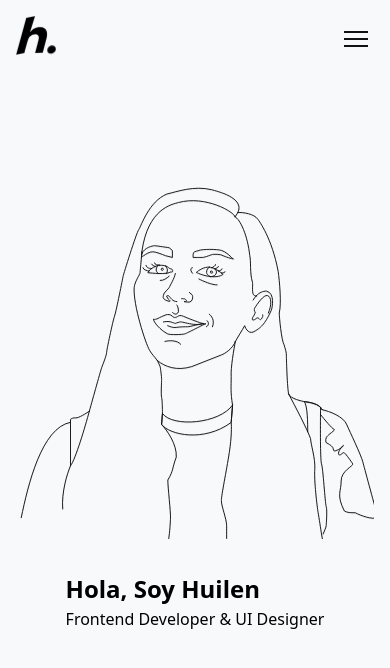
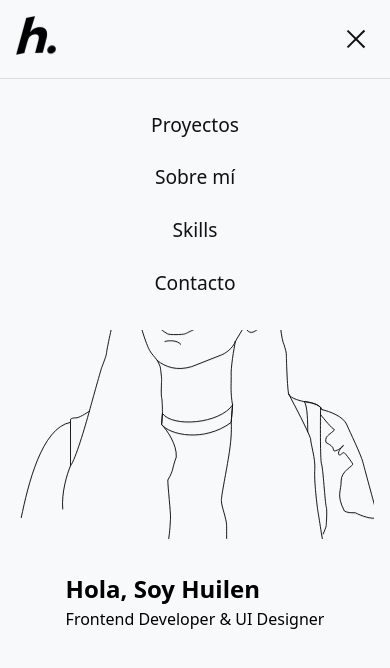
Before and after one commit to HuilenPe/Huilen-Portfolio, a React (Vite) app: page / in a window 390 px wide. Both pictures are taken after a click on the button "Menu". Shown: the top 668 px of the page. Built offline with nearby package versions, Linux system fonts and the light colour scheme.

Commit message:
responsive header with working burger menu and logo animations

```diff
--- a/src/components/Header/header.jsx
+++ b/src/components/Header/header.jsx
@@ -1,9 +1,11 @@
-import { useRef, useEffect } from "react"
+import { useRef, useEffect, useState } from "react"
 import styles from "./header.module.css"
+import logoStyles from "./logo.module.css"
 
 function Header() {
     const hRef = useRef(null)
     const dotRef = useRef(null)
+    const [isOpen, setIsOpen] = useState(false)
 
     useEffect(() => {
         if (!hRef.current || !dotRef.current) return
@@ -54,7 +56,7 @@ function Header() {
                         {/* h */}
                         <path
                             ref={hRef}
-                            className={`${styles.path} ${styles.hStart}`}
+                            className={`${logoStyles.path} ${logoStyles.hStart}`}
                             d="M174.5 1.5L94.5 16.5L1.5 355.5L77 341.5C79 330.3 105.594 228.5 115 207C120.833 193.667 141.8 167 179 167C216.2 167 212.833 205 206.5 224L176.5 341.5L246 337.5L283 196.5C295 139 273.5 108.995 232.5 103.5C184 97 150.5 123.5 128.5 149.5L174.5 1.5Z" fill="black"
                             stroke="black"
                         />
@@ -62,7 +64,7 @@ function Header() {
                         {/* dot */}
                         <path
                             ref={dotRef}
-                            className={`${styles.path} ${styles.dotStart}`}
+                            className={`${logoStyles.path} ${logoStyles.dotStart}`}
                             d="M365.5 293.5C346.5 252 286.5 280 289.5 318.5C291.5 341.5 311 353.5 341.5 341C365.9 331 371 310 365.5 293.5Z"
                             fill="black"
                             stroke="black"
@@ -70,7 +72,7 @@ function Header() {
                     </svg>
                 </div>
 
-                {/* NAV DESKTOP */}
+                {/* nav desktop (visible desde 768px)*/}
                 <nav className={styles.nav}>
                     <a href="#projects">Proyectos</a>
                     <a href="#about">Sobre mí</a>
@@ -78,12 +80,26 @@ function Header() {
                     <a href="#contact">Contacto</a>
                 </nav>
 
-                {/* BURGER (solo visual en mobile) */}
-                <button className={styles.burger} aria-label="Menu">
+                {/* burger (solo mobile) */}
+                <button
+                    className={`${styles.burger} ${isOpen ? styles.burgerOpen : ""}`}
+                    aria-label="Menu"
+                    onClick={() => setIsOpen(!isOpen)}
+                >
                     <span></span>
                     <span></span>
                     <span></span>
                 </button>
+
+                {/* nav mobile */}
+                {isOpen && (
+                    <nav className={styles.mobileNav}>
+                        <a href="#projects" onClick={() => setIsOpen(false)}>Proyectos</a>
+                        <a href="#about" onClick={() => setIsOpen(false)}>Sobre mí</a>
+                        <a href="#skills" onClick={() => setIsOpen(false)}>Skills</a>
+                        <a href="#contact" onClick={() => setIsOpen(false)}>Contacto</a>
+                    </nav>
+                )}
 
             </div>
         </header>
--- a/src/components/Header/header.module.css
+++ b/src/components/Header/header.module.css
@@ -8,6 +8,7 @@
 
 /* CONTAINER */
 .container {
+  position: relative;
   display: flex;
   align-items: center;
   justify-content: space-between;
@@ -20,16 +21,6 @@
   align-items: flex-end;
   gap: 4px;
   width: 40px;
-}
-.path {
-  opacity: 0;
-}
-.hStart {
-  transform: translateY(-120px);
-}
-
-.dotStart {
-  transform: translateY(-120px);
 }
 
 /* NAV (oculto en mobile) */
@@ -48,9 +39,46 @@
 }
 
 .burger span {
+  transition: all 0.3s ease;
   width: 24px;
   height: 2px;
   background: #111;
+}
+
+/* abierto */
+.burgerOpen span:nth-child(1) {
+  transform: rotate(45deg) translate(5px, 5px);
+}
+
+.burgerOpen span:nth-child(2) {
+  opacity: 0;
+}
+
+.burgerOpen span:nth-child(3) {
+  transform: rotate(-45deg) translate(5px, -5px);
+}
+
+.mobileNav {
+  position: absolute;
+  top: 100%;
+  left: 0;
+  width: 100%;
+
+  display: flex;
+  flex-direction: column;
+  align-items: center;
+
+  gap: 1.5rem;
+  padding: 2rem;
+
+  background: #F8F9FA;
+  border-top: 1px solid #ddd;
+}
+
+.mobileNav a {
+  text-decoration: none;
+  color: #111;
+  font-size: 1.2rem;
 }
 
 /* DESKTOP */
--- /dev/null
+++ b/src/components/Header/logo.module.css
@@ -0,0 +1,11 @@
+.path {
+  opacity: 0;
+}
+
+.hStart {
+  transform: translateY(-120px);
+}
+
+.dotStart {
+  transform: translateY(-120px);
+}
```
